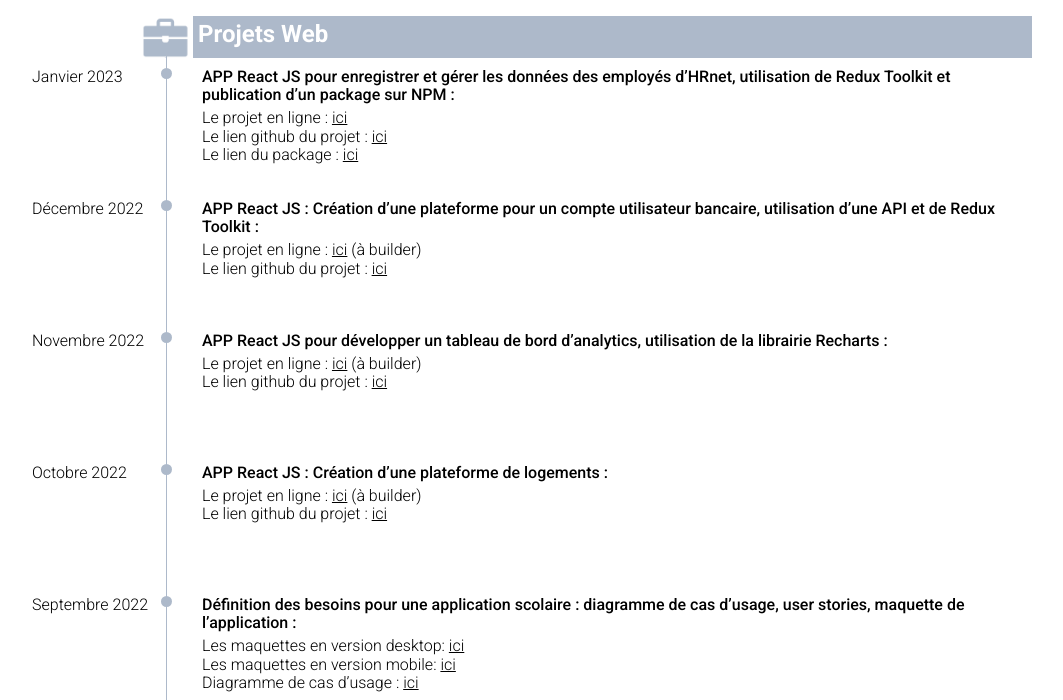
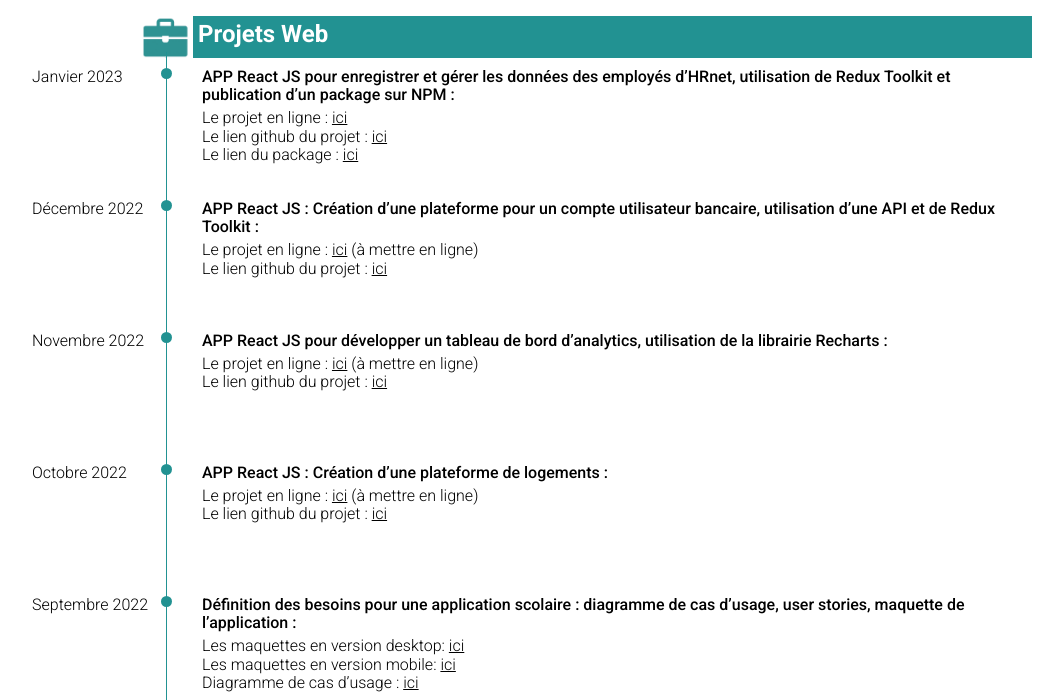
Before and after one commit to cla31/projects-page, a website: page index.html in a window 1280 px wide. Shown: the part 100-800 px from the top of the page, without its empty margins (84-1147 px from the left). Drawn offline with Linux system fonts and the light colour scheme; a web font is replaced by a local one.

Commit message:
Color change + minor corrections

```diff
--- a/index.html
+++ b/index.html
@@ -24,7 +24,7 @@
                     Claire MERCAT 👩🏻‍💻
                 </div>
                 <div class="title-icon">
-                    <img src="./public/img/bag.png" alt="bag">
+                    <img src="./public/img/green-bag.png" alt="bag">
                     <div class="cartouche-title">
                         <h2 class="projets-title">Projets Web</h2>
                     </div>
@@ -79,17 +79,17 @@
                     </div>
                     <div class="timeline-item">
                         <h3>APP React JS : Création d’une plateforme pour un compte utilisateur bancaire, utilisation d’une API et de Redux Toolkit :</h3>
-                        <div class="link">Le projet en ligne : <a href="">ici</a> (à builder)</div>
+                        <div class="link">Le projet en ligne : <a href="">ici</a> (à mettre en ligne)</div>
                         <div class="link">Le lien github du projet : <a href="https://github.com/cla31/Remede-agency-P13">ici</a></div>
                     </div>
                     <div class="timeline-item">
                         <h3>APP React JS pour développer un tableau de bord d’analytics, utilisation de la librairie Recharts :</h3>
-                        <div class="link">Le projet en ligne : <a href="">ici</a> (à builder)</div>
+                        <div class="link">Le projet en ligne : <a href="">ici</a> (à mettre en ligne)</div>
                         <div class="link">Le lien github du projet : <a href="https://github.com/cla31/P12-SportSee">ici</a></div>
                     </div>
                     <div class="timeline-item">
                         <h3>APP React JS : Création d’une plateforme de logements :</h3>
-                        <div class="link">Le projet en ligne : <a href="">ici</a> (à builder)</div>
+                        <div class="link">Le projet en ligne : <a href="">ici</a> (à mettre en ligne)</div>
                         <div class="link">Le lien github du projet : <a href="https://github.com/cla31/kasa-p11">ici</a></div>
                     </div>
                     <div class="timeline-item">
@@ -138,7 +138,7 @@
         <section class="timelines projets-reseau">
             <div class="titles">
                 <div class="title-icon">
-                    <img src="./public/img/bag.png" alt="bag">
+                    <img src="./public/img/green-bag.png" alt="bag">
                     <div class="cartouche-title">
                         <h2 class="projets-title">Projets Réseaux</h2>
                     </div>
--- a/sass/main.scss
+++ b/sass/main.scss
@@ -1,5 +1,5 @@
 @use "sass:math";
-$color-elements:#adb9ca;
+$color-elements:#229292;
 $color-secondary:white;
 $timeline-left-padding: 2.2em; // Distance entre la ligne et le texte
 $timeline-bullet-width: .7em; // Diamètre des puces de la timeline
```
Also changed, not shown: public/css/style.css, public/img/green-bag.png (added).
